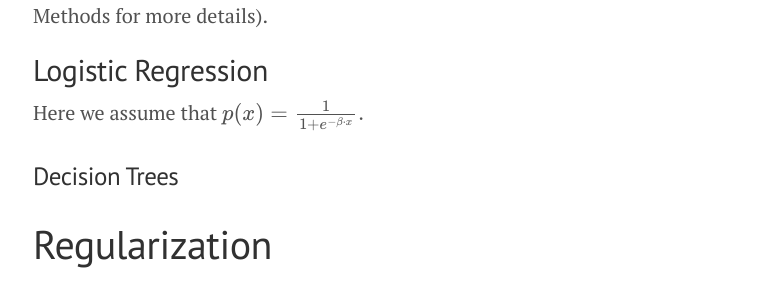
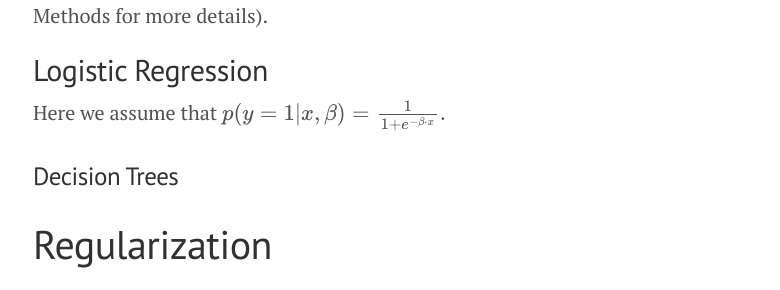
Before and after one commit to doriang102/doriang102.github.io, a Jekyll site: the page built from _posts/2017-11-01-introduction-to-classification.md, in a window 1280 px wide and 900 px high, scrolled down 1062 px. Shown: the part 164-454 px from the top of the window, without its empty margins (247-1027 px from the left). Built offline with Jekyll 4.4.1, drawn with Linux system fonts in a browser that asks for light colours; our own code applies the rules of GitHub Pages for plain Markdown files; formulas are drawn with MathJax 3.

Commit message:
Update 2017-11-01-introduction-to-classification.md

```diff
--- a/_posts/2017-11-01-introduction-to-classification.md
+++ b/_posts/2017-11-01-introduction-to-classification.md
@@ -22,7 +22,7 @@ This is our starting point for a large collection of classification models, whet
 
 ## Logistic Regression
 Here we assume that
-$$ p(x) = \frac{1}{1 + e^{-\beta \cdot x} } .$$
+$$ p(y=1 \lvert x, \beta) = \frac{1}{1 + e^{-\beta \cdot x} } .$$
 
 ### Decision Trees
 
```
